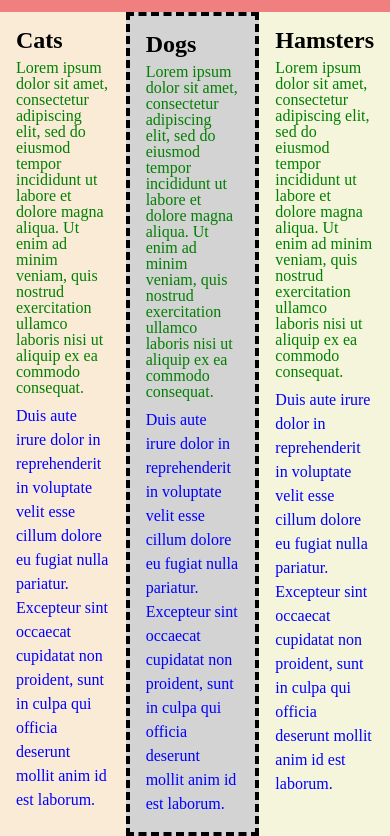
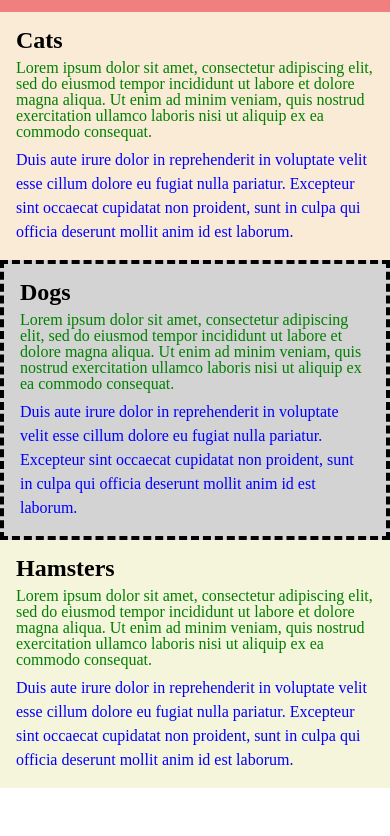
Before and after one commit to Ladrillo/lambda-gp-responsive1, a plain HTML site: page index.html in a window 390 px wide. Shown: the part 52-888 px from the top of the page. After the commit the page ends 844 px from the top, so only its background shows below. Drawn offline with Linux system fonts and the light colour scheme.

Commit message:
setting things up for mobile first

```diff
--- a/styles.css
+++ b/styles.css
@@ -1,3 +1,22 @@
+/* this css applies from infinity to 501px */
+
+/* for 500px and under, the articles should stack */
+
+/* the blue text should not show at all */
+
+/* @media (condition) {
+  selector {
+
+  }
+} */
+
+/* HEADER PROJECT */
+
+/* the current css is for infinity -> 900px */
+
+/* 900 -> 600px have the links turn yellow or take up more width*/
+
+/* 0 -> 600px the links should be stacking underneath the h1 */
 :root {
   font-size: 16px;
 }
@@ -9,6 +28,7 @@
 
 .boxes {
   display: flex;
+  flex-direction: column;
 }
 
 .box {
```
